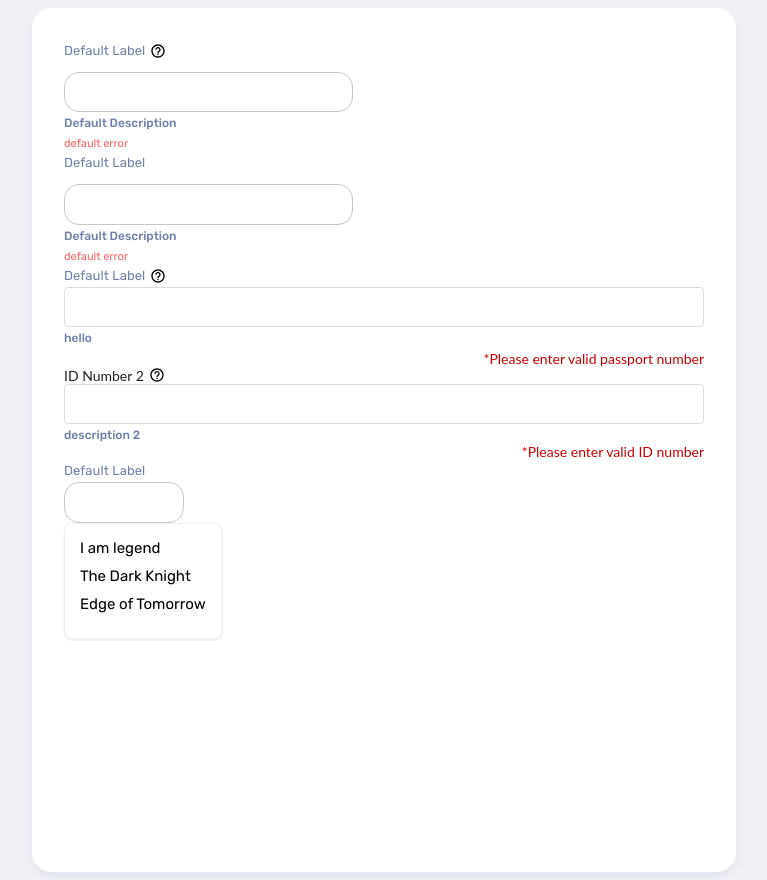
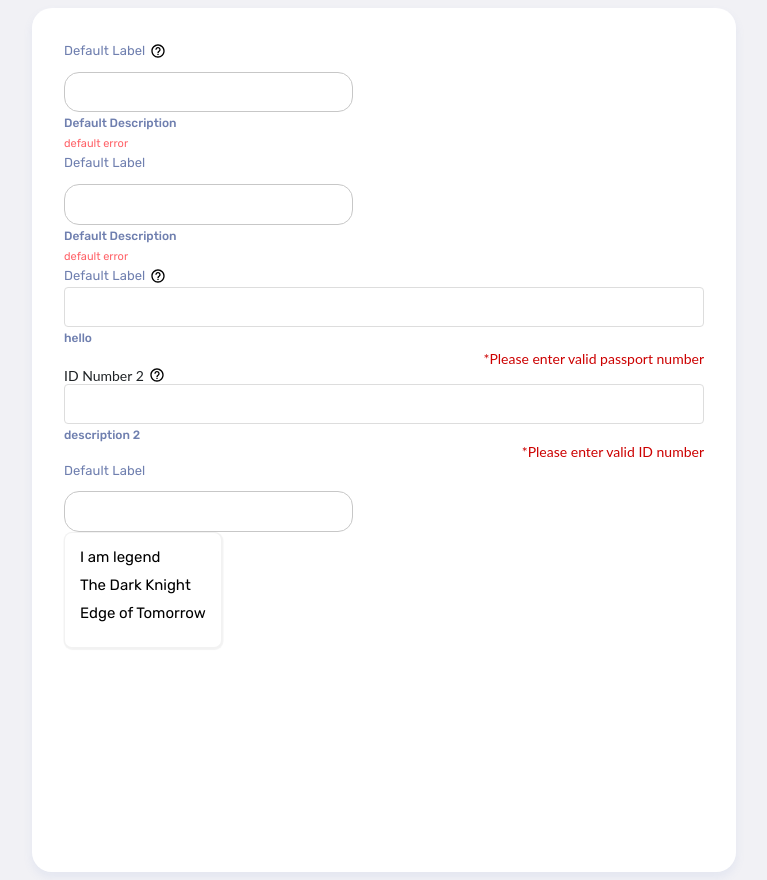
Before and after one commit to shinghuey27/dyno-web, a React (Create React App) app: page / in a window 1280 px wide. Shown: the whole page, without its empty margins (256-1023 px from the left). Built offline with nearby package versions, Linux system fonts and the light colour scheme.

Commit message:
add box render

```diff
--- a/src/App.js
+++ b/src/App.js
@@ -72,7 +72,9 @@ function App() {
           className: "errorClass"
         }}
       />
-      <Searchbar />
+      <Searchbar renderItem={e => {
+        return <div>{e.title}</div>
+      }} />
     </fieldset>
   );
 }
--- a/src/Components/List/List.jsx
+++ b/src/Components/List/List.jsx
@@ -2,10 +2,10 @@ import { padding } from '@mui/system';
 import React from 'react';
 
 
-const listItem = (data, { item }) => data.map((el) => <li style={{ listStyleType: 'none', padding: 5, fontSize: 15 }} {...item}>{el?.title}</li>)
+const listItem = (data, { item,renderItem }) => data.map((el) => <li style={{ listStyleType: 'none', padding: 5, fontSize: 15 }} {...item}>{renderItem(el)}</li>)
 
 export default function List(props) {
-    const { data, listBox, item } = props;
+    const { data, listBox, item, renderItem } = props;
 
     return (
         <ul style={{
@@ -14,9 +14,9 @@ export default function List(props) {
             borderRadius: 8,
             boxShadow: "0.5px 1px 1px 1px rgba(0, 0, 0, 0.05)",
             padding: 10,
-            top: -19
+            top: -40
         }} {...listBox}>
-            {listItem(data, { item })}
+            {listItem(data, { item ,renderItem})}
         </ul>
     );
 }
--- a/src/Components/Searchbar/Searchbar.jsx
+++ b/src/Components/Searchbar/Searchbar.jsx
@@ -8,26 +8,37 @@ const dataobj = [
     {
         title: 'I am legend',
         artist: 'Will Smith'
-    }, {
+    }
+    , {
         title: 'The Dark Knight',
         artist: 'Bale'
     }, {
         title: 'Edge of Tomorrow',
         artist: 'Cruise'
-    }, {}]
+    },
+    {
 
-export default function Searchbar() {
+    }
+]
+
+export default function Searchbar(props) {
+    const { label, text, description, error, listBox, item, renderItem } = props;
     return (
-        <div style={{}}>
+        <>
             <Textbox
                 label
-                text={{ style: { width: 100, margin: 0 } }}
+                text
                 description
+                error
             />
             <div style={{ position: 'relative' }}>
-                <List data={dataobj}  />
+                <List data={dataobj} listBox item
+                    renderItem={el => {
+                        if (el.length > 0) return <div>{el?.title}</div>
+                        else return renderItem(el)
+                    }} />
             </div>
 
 
-        </div>);
+        </>);
 }
```
